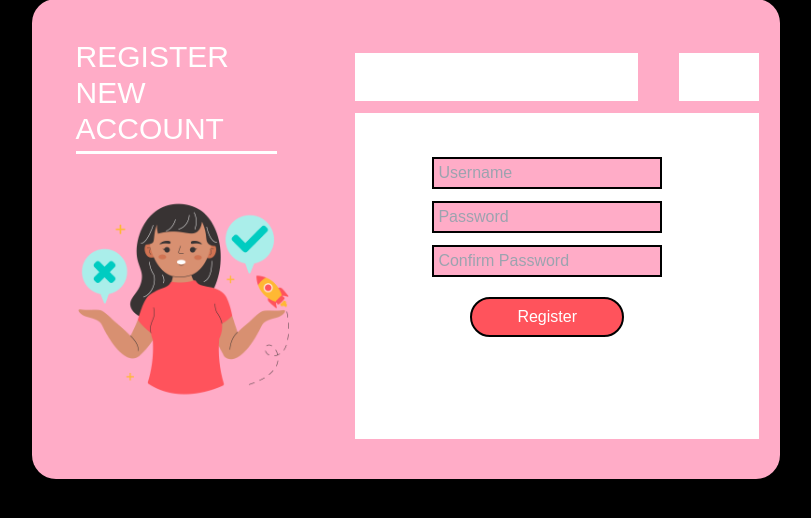
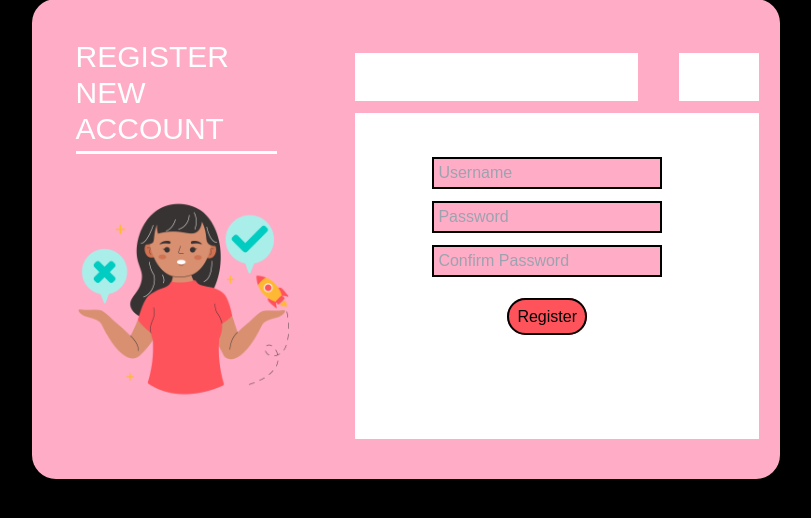
Before and after one commit to Queniex/php-students, a PHP site: page /test2.html in a window 1280 px wide. Shown: the part 171-689 px from the top of the page, without its empty margins (234-1045 px from the left). Run offline with PHP 8.4, Linux system fonts and the light colour scheme; some libraries are stand-ins or nearby versions.

Commit message:
change button to anchor

```diff
--- a/index.html
+++ b/index.html
@@ -47,9 +47,9 @@
           }
          }
 
-        /* *{
+        *{
           border: 1px solid blue
-         } */
+         }
 
         }
       </style>
@@ -102,7 +102,7 @@
                     <img style='height: 100%; width: 100%; object-fit: contain' src="images/word.png" alt="">
                 </div>
                 <div class="h-[20%] ml-5 mr-5 flex items-center justify-center">
-                    <button class="border-solid border-2 border-black h-10 w-28 rounded-3xl bg-[#AAEEEA] hover:bg-[#4C6D6B] text-black hover:text-white"><a href="test2.html">Sign Up</a></button>
+                    <a class="border-solid border-2 border-black rounded-3xl bg-[#AAEEEA] hover:bg-[#4C6D6B] text-black hover:text-white p-2" href="test2.html">Sign Up</a>
                 </div>
             </div>
         </div>
--- a/login.php
+++ b/login.php
@@ -163,7 +163,7 @@ if( isset($_POST["login"]) ) {
                     <img style='height: 100%; width: 100%; object-fit: contain' src="images/word.png" alt="">
                 </div>
                 <div class="h-[20%] ml-5 mr-5 flex items-center justify-center">
-                    <button class="border-solid border-2 border-black h-10 w-28 rounded-3xl bg-[#FF535C] hover:bg-[#A13339] text-white"><a href="regist.php">Sign Up</a></button>
+                  <a class="border-solid border-2 border-black rounded-3xl bg-[#AAEEEA] hover:bg-[#4C6D6B] text-black hover:text-white p-2" href="test2.html">Sign Up</a>
                 </div>
             </div>
         </div>
--- a/test2.html
+++ b/test2.html
@@ -97,11 +97,11 @@
                                 <input type="password" name="" class="focus:ring focus:ring-violet-500 border-solid bg-[#FFACC7] text-white border-2 border-black w-[60%] h-8 mt-3"  placeholder=" Password" required>
                             </div>
                             <div class="h-[20%]">
-                                <input type="password" name="" class="focus:ring focus:ring-violet-500 border-solid bg-[#FFACC7] text-white border-2 border-black w-[60%] h-8 mt-3"  placeholder=" Confirm Password" required>
+                                <input type="password" name="" class="focus:ring focus:ring-violet-500 border-solid bg-[#FFACC7] text-white border-2 border-black w-[60%] h-8 mt-3 mb-7"  placeholder=" Confirm Password" required>
                             </div>
 
                             <div class="h-[15%]">
-                                <button class="border-solid border-2 border-black h-10 mt-5 w-[40%] rounded-3xl bg-[#FF535C] hover:bg-[#A13339] text-white"><a href="index.html">Register</a></button>
+                                <a class="border-solid border-2 border-black rounded-3xl bg-[#FF535C] hover:bg-[#A13339] text-black hover:text-white p-2" href="index.html">Register</a>
                             </div>
                             </form>
                         </center>
```
